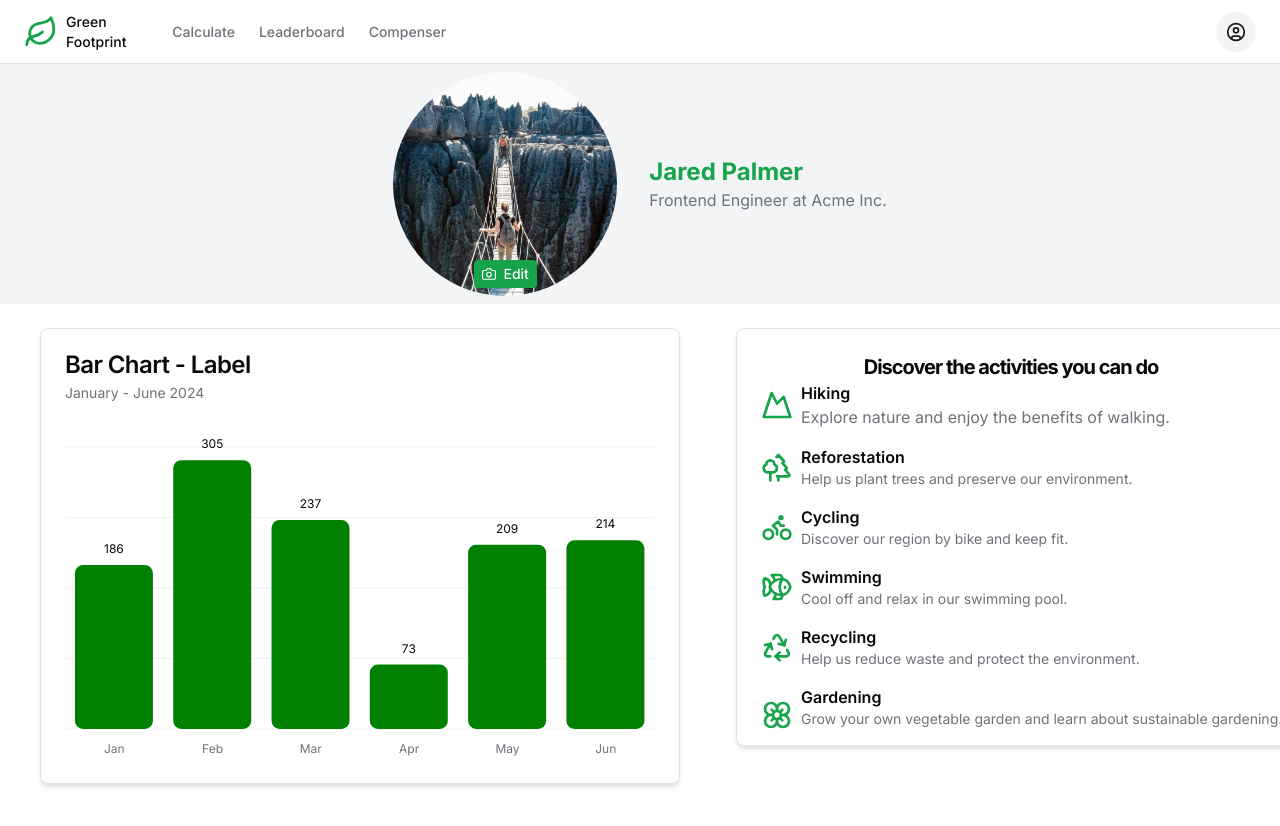
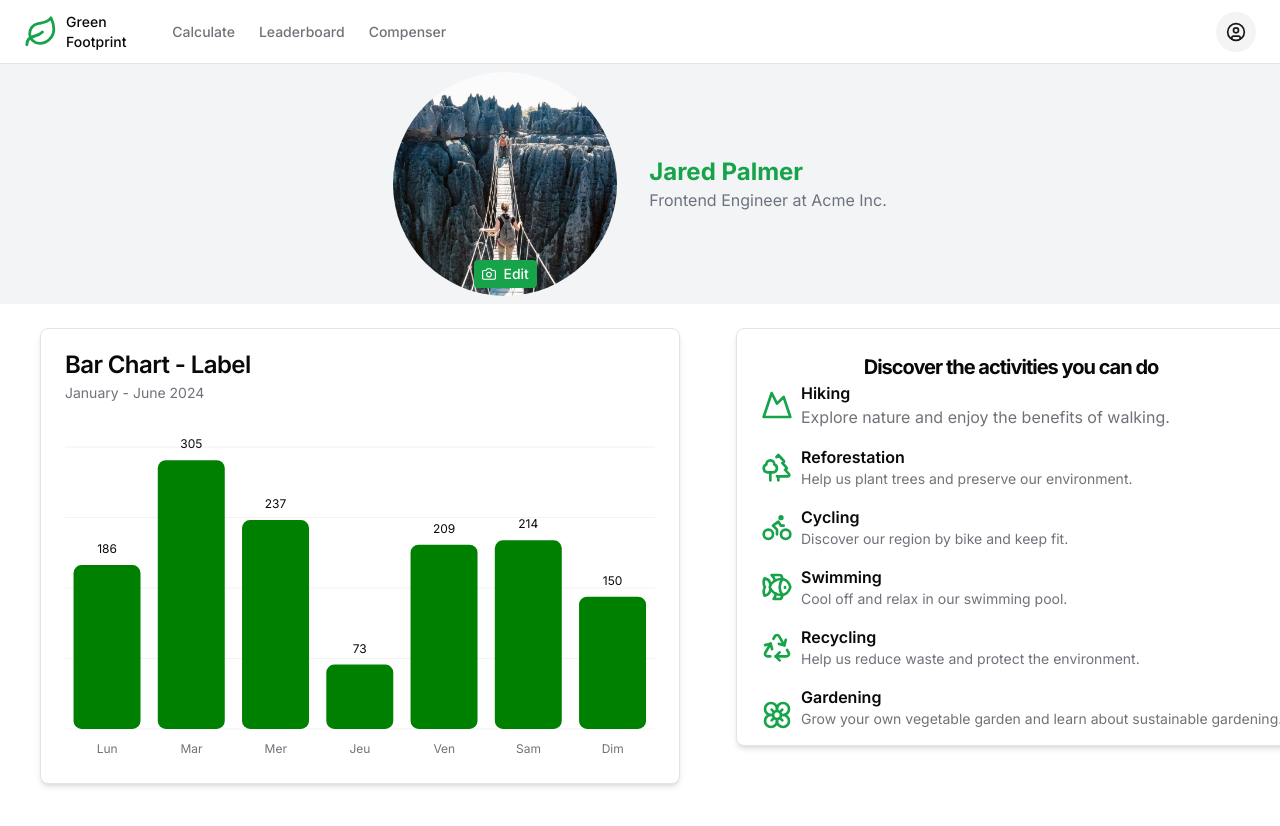
Before and after one commit to logic-lords/greer_travel, a Next.js app: page /profile in a window 1280 px wide. Shown: the top 826 px of the page. Built offline with nearby package versions, Linux system fonts and the light colour scheme.

Commit message:
refactor: chart

```diff
--- a/package.json
+++ b/package.json
@@ -27,6 +27,7 @@
     "pocketbase": "^0.21.4",
     "react": "^18",
     "react-dom": "^18",
+    "recharts": "^2.12.7",
     "tailwind-merge": "^2.5.2",
     "tailwindcss-animate": "^1.0.7",
     "zod": "^3.23.8"
--- a/src/app/profile/Activity.tsx
+++ b/src/app/profile/Activity.tsx
@@ -1,11 +1,6 @@
 import { Card } from "@/components/ui/card";
 import { JSX, SVGProps } from "react";
 
-/**
- * v0 by Vercel.
- * @see https://v0.dev/t/a8kNpYiwerf
- * Documentation: https://v0.dev/docs#integrating-generated-code-into-your-nextjs-app
- */
 export default function Activity() {
   return (
     <Card className="w-full mx-auto max-w-screen-sm  shadow-md ml-10 mt-6 ">
--- a/src/app/profile/Chart.tsx
+++ b/src/app/profile/Chart.tsx
@@ -18,12 +18,13 @@ import {
 } from "@/components/ui/chart";
 
 const chartData = [
-  { month: "January", desktop: 186 },
-  { month: "February", desktop: 305 },
-  { month: "March", desktop: 237 },
-  { month: "April", desktop: 73 },
-  { month: "May", desktop: 209 },
-  { month: "June", desktop: 214 },
+  { month: "Lundi", desktop: 186 },
+  { month: "Mardi", desktop: 305 },
+  { month: "Mercredi", desktop: 237 },
+  { month: "Jeudi", desktop: 73 },
+  { month: "Vendredi", desktop: 209 },
+  { month: "Samedi", desktop: 214 },
+  { month: "Dimanche", desktop: 150 },
 ];
 
 const chartConfig = {
--- a/src/app/profile/page.tsx
+++ b/src/app/profile/page.tsx
@@ -1,8 +1,3 @@
-/**
- * v0 by Vercel.
- * @see https://v0.dev/t/LoplRCcSbXJ
- * Documentation: https://v0.dev/docs#integrating-generated-code-into-your-nextjs-app
- */
 import { Avatar, AvatarImage, AvatarFallback } from "@/components/ui/avatar";
 import images from "../../../public/images/header-2.jpeg";
 import Image from "next/image";
--- a/src/components/NavBarMenu.tsx
+++ b/src/components/NavBarMenu.tsx
@@ -17,7 +17,7 @@ import LeafIcon from "@/app/home/components/leafIcon"
 
 export function NavBarMenu() {
   return (
-      <header className="sticky top-0 flex h-16 items-center gap-4 border-b bg-background px-4 md:px-6">
+      <header className="sticky top-0 flex h-16 items-center gap-4 border-b bg-background px-4 md:px-6 z-40" >
         <nav className="hidden flex-col gap-6 text-lg font-medium md:flex md:flex-row md:items-center md:gap-5 md:text-sm lg:gap-6">
         <Link href="/home" className="flex items-center justify-center" prefetch={false}>
              <LeafIcon className="size-12 text-primary" />
@@ -96,7 +96,7 @@ export function NavBarMenu() {
           <DropdownMenuContent align="end">
             <DropdownMenuLabel>
             <Link
-                href="/Profile"
+                href="/profile"
                 className="text-muted-foreground hover:text-foreground"
               >
                 My Account
```
Also changed, not shown: 1 other file (tests, documents, lock files or other folders).
